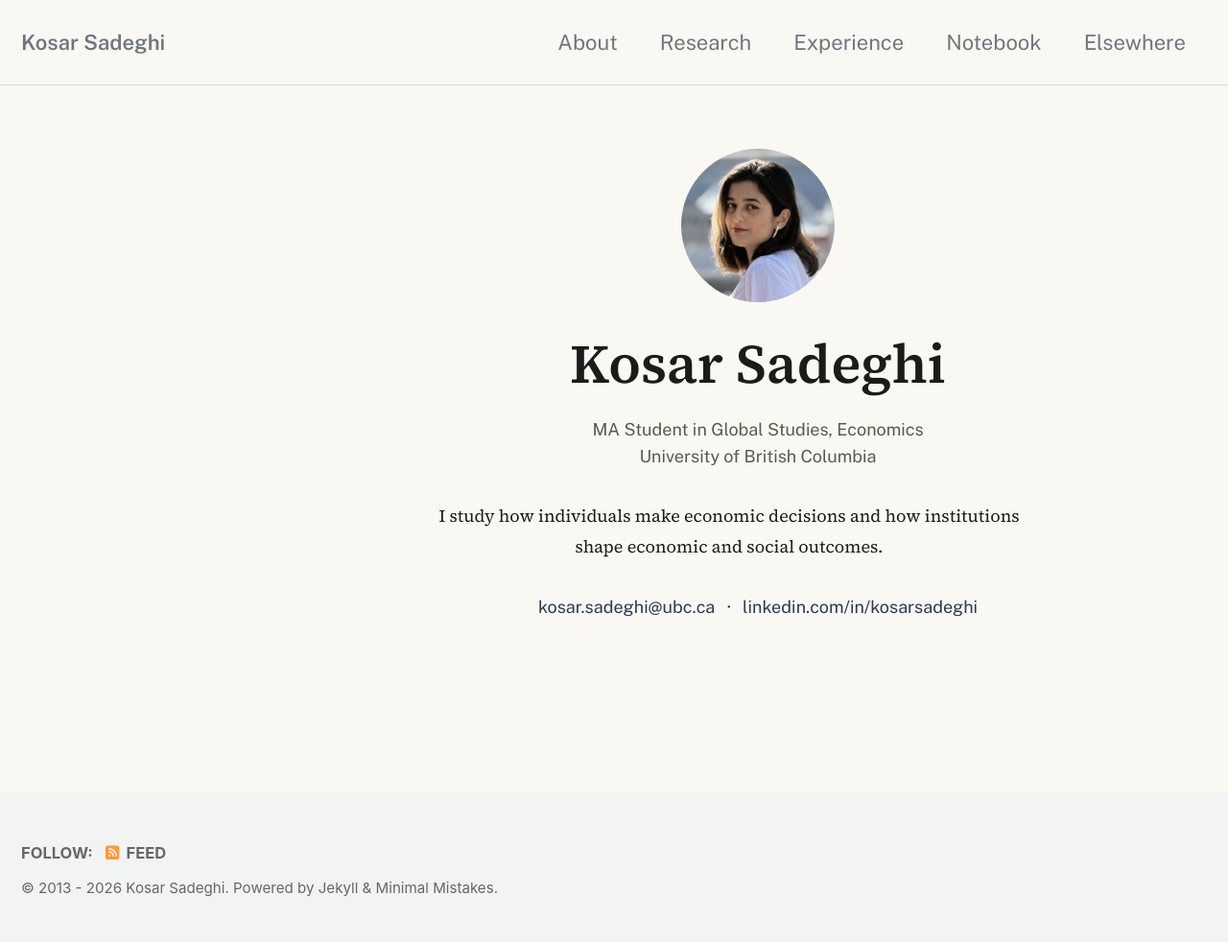
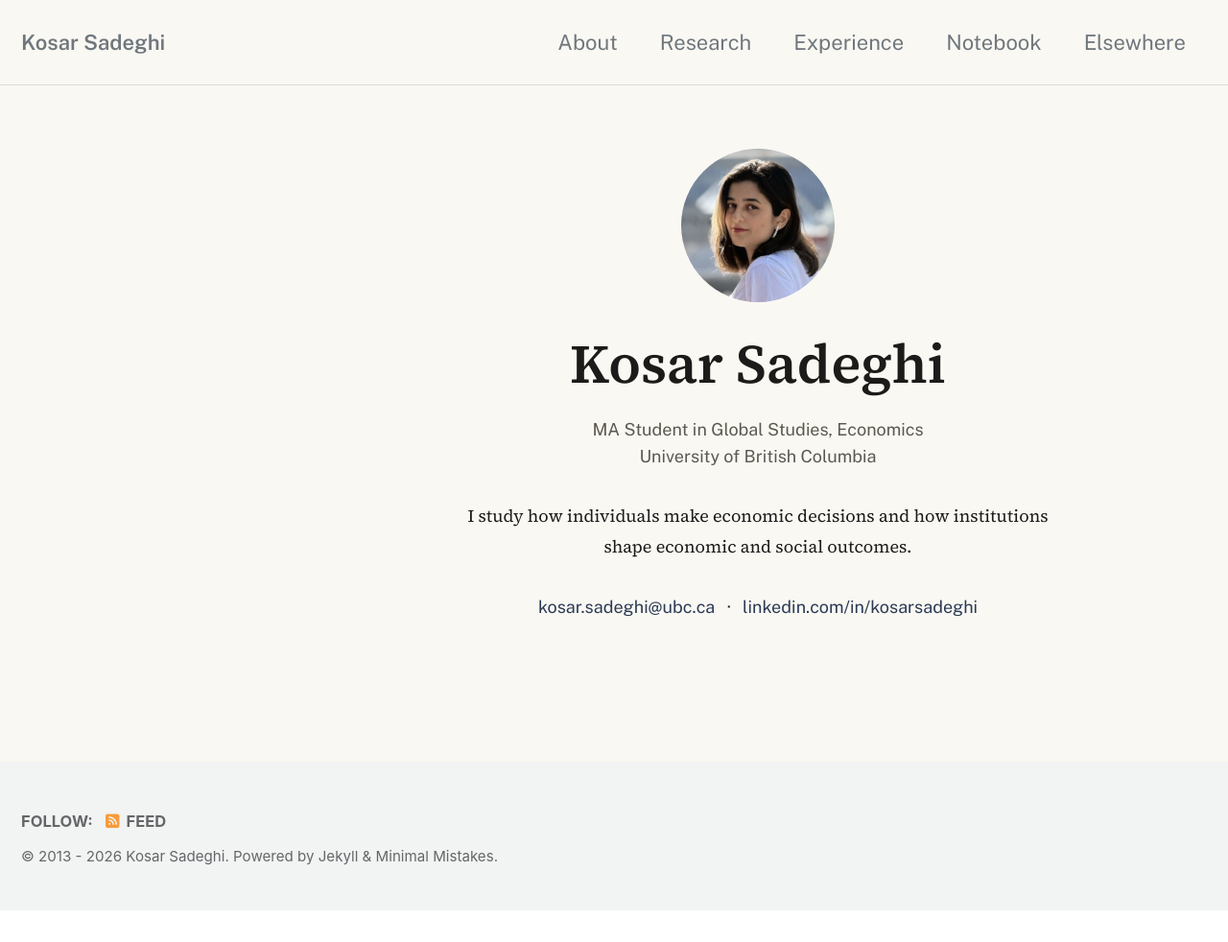
Before and after one commit to KosarSadeghi04/kosarsadeghi.github.io, a Jekyll site: the page built from index.html, in a window 1280 px wide. Shown: the whole page at 96% size. Built offline with Jekyll 4.4.1, drawn with Linux system fonts in a browser that asks for light colours; cached includes are drawn as plain includes; the list of posts is cut into pages by our own code; after the commit the page ends 949 px from its top, so only the background shows below that.

Commit message:
Fix page content centering: un-float and drop unused TOC gutter
.page__content was floated at width:100% by the theme, which ignores
margin:auto centering by spec, and .page reserved a right-hand gutter
sized for a table-of-contents sidebar none of our pages use. Un-float
the content column and reclaim that space so it centers properly at a
readable max-width on every breakpoint.

Co-Authored-By: Claude Sonnet 5 <noreply@anthropic.com>

```diff
--- a/_sass/custom.scss
+++ b/_sass/custom.scss
@@ -55,30 +55,44 @@ a:hover {
    Page content
    ========================================================================== */
 
+/* The theme floats .page__content/.page__meta/.page__share at width:100%
+   with margin-inline:0 (see _sass/minimal-mistakes/_page.scss), and floated
+   boxes ignore `margin: auto` centering — so no max-width/margin rule on
+   .page__content could ever center it. .page also reserves padding-inline-
+   end equal to the right-sidebar width for an on-page table of contents;
+   none of our pages use one, so that reservation was eating most of the
+   available width on the right while the left edge got nothing.
+
+   Fix: drop the unused TOC gutter and un-float the content column so it
+   can actually center within a readable max-width. */
+
 .page {
   max-width: 1000px;
+  padding-inline-end: 0;
+}
+
+.page .page__inner-wrap {
+  margin-top: 3rem;
+}
+
+.page .page__inner-wrap .page__content,
+.page .page__inner-wrap .page__meta,
+.page .page__inner-wrap .page__share {
+  float: none;
+  width: auto;
+  max-width: var(--measure);
+  margin-inline: auto;
 }
 
 .page__content {
   font-size: 18px;
   line-height: 1.7;
   text-align: justify;
+  padding-inline: 1.5rem;
 }
 
 .page__content p {
   margin-bottom: 1.4rem;
-}
-
-/* The theme's own nested selector (.page .page__inner-wrap .page__content)
-   has higher specificity than a flat .page__content rule, so width/margin
-   overrides must match that nesting to actually take effect. Padding is
-   used instead of margin because the element is floated by the theme. */
-.page .page__inner-wrap {
-  margin-top: 3rem;
-}
-
-.page .page__inner-wrap .page__content {
-  padding-inline: max(0px, calc((100% - var(--measure)) / 2));
 }
 
 .masthead {
```
